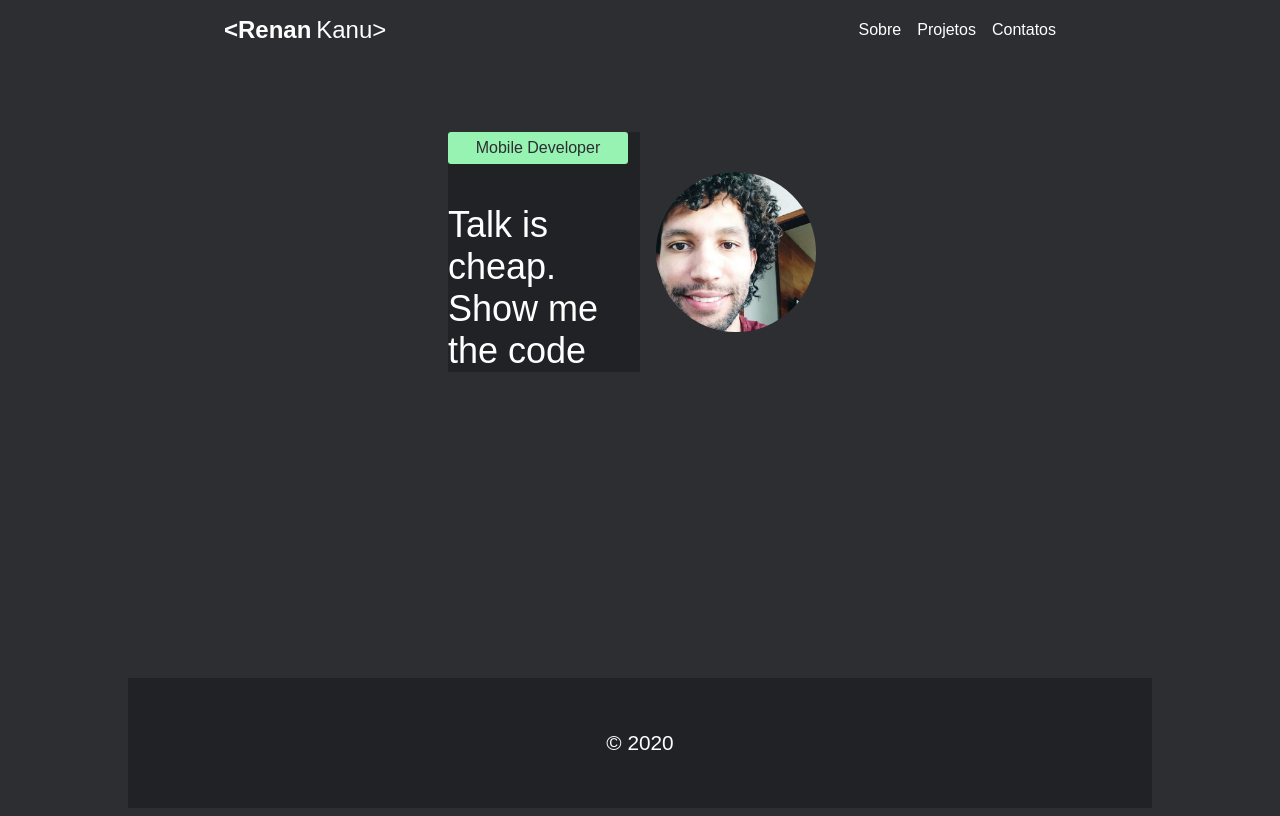
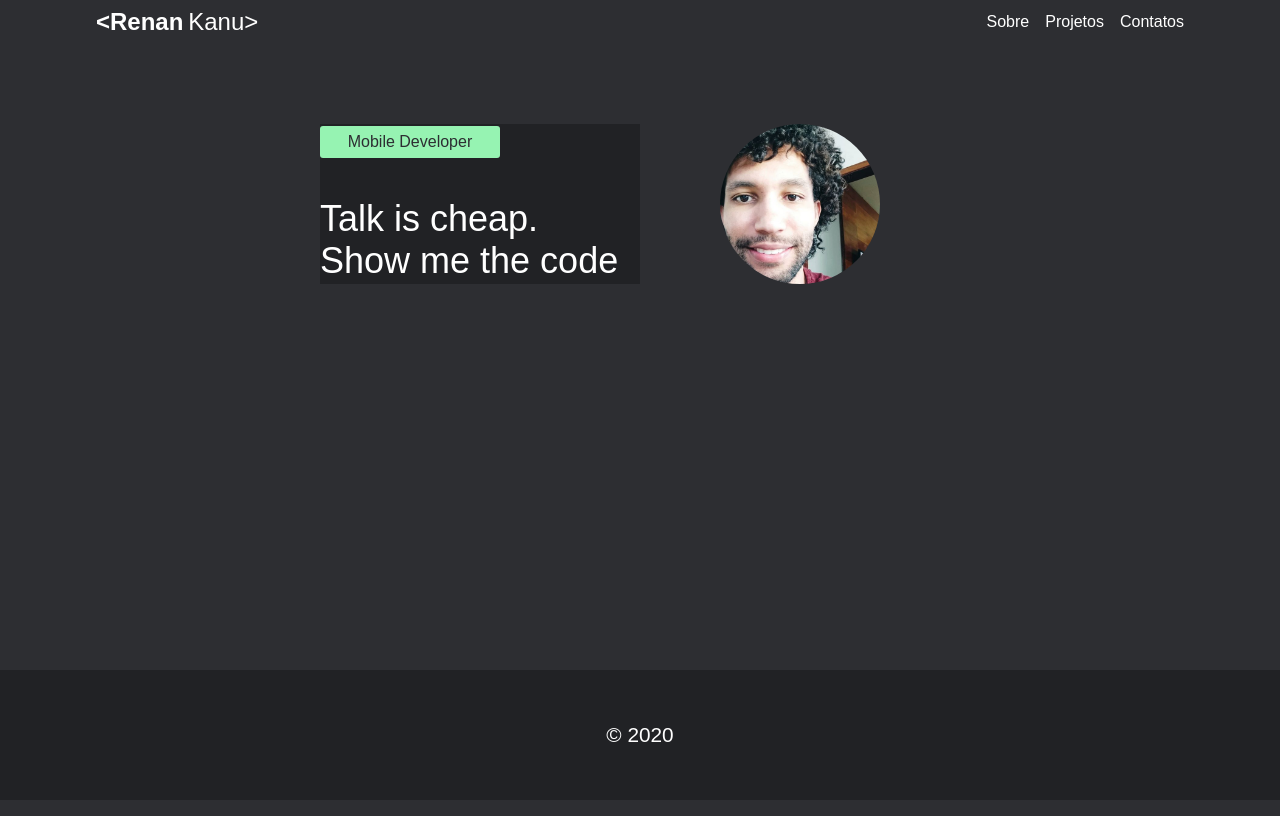
Before and after one commit to renankanu/kanu-portifolio, a Next.js app: page / in a window 1280 px wide. Built offline with nearby package versions, Linux system fonts and the light colour scheme.

Commit message:
Refactor Global style

```diff
--- a/src/components/Footer/styles.ts
+++ b/src/components/Footer/styles.ts
@@ -8,6 +8,7 @@ const FooterElement = styled.footer`
   background: ${({ theme }) => theme.menu};
   color: ${({ theme }) => theme.white};
   font-size: 1.3em;
+  width: 100%;
 `
 
 export default FooterElement
--- a/src/components/Layout/styles.ts
+++ b/src/components/Layout/styles.ts
@@ -1,11 +1,9 @@
 import styled from 'styled-components'
 
 const LayoutElement = styled.div`
-  max-width: 1024px;
-  margin: 0 auto;
   min-height: 100vh;
-  flex-direction: column;
   display: grid;
+  grid-template-columns: 1fr;
   grid-template-rows: auto 1fr auto;
 `
 
--- a/src/styles/Global.tsx
+++ b/src/styles/Global.tsx
@@ -9,6 +9,7 @@ const GlobalStyle = createGlobalStyle<Props>`
 * {
   justify-content: center;
   box-sizing: border-box;
+  margin: 0;
 }
 
 body {
```
Also changed, not shown: src/components/Header/index.tsx (+7 -7 lines).
